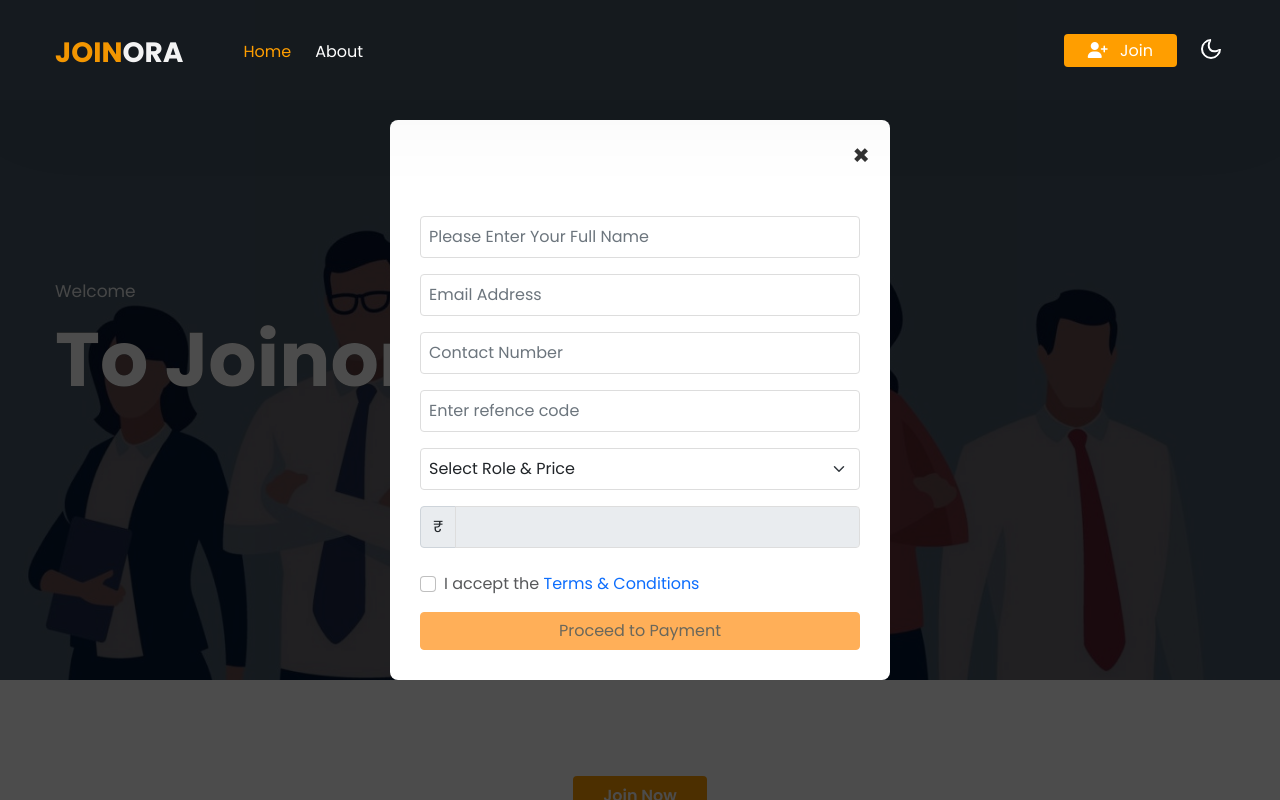
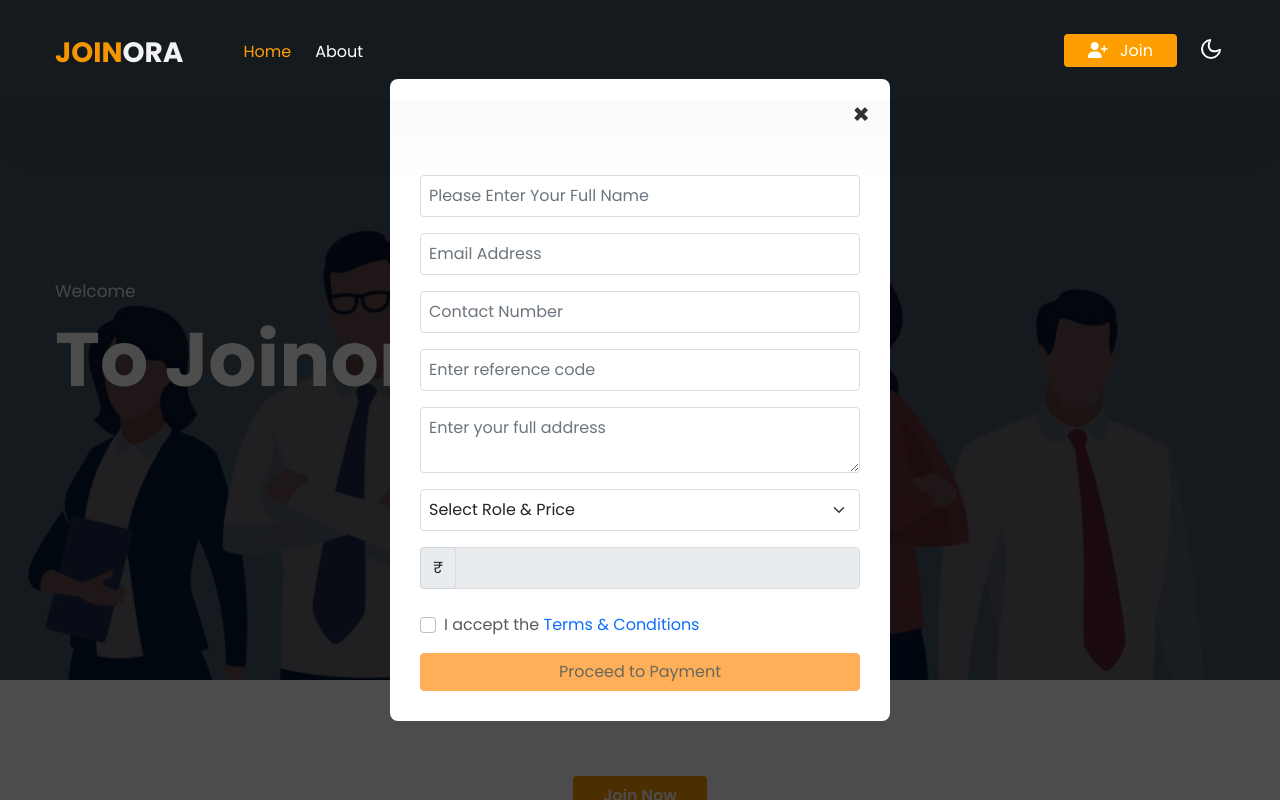
Before and after one commit to ravi-user/joinora, a Django app: page / in a window 1280 px wide, after a click on "Join". Run offline with Django 5.2, Linux system fonts and the light colour scheme; some libraries are stand-ins or nearby versions.

Commit message:
added address

```diff
--- a/home/models.py
+++ b/home/models.py
@@ -14,6 +14,7 @@ class User(AbstractUser):
     user_type = models.CharField(max_length=20, choices=USER_TYPE_CHOICES)
     phone = models.CharField(max_length=15, null=True, blank=True)
     reference_code = models.CharField(max_length=50, null=True, blank=True, help_text='Optional reference code')
+    address = models.CharField(max_length=300, null=True, blank=True, help_text='Optional address')
     is_paid = models.BooleanField(default=False)
     created_at = models.DateTimeField(default=timezone.now)
     updated_at = models.DateTimeField(auto_now=True)
--- a/home/templates/home/index.html
+++ b/home/templates/home/index.html
@@ -218,6 +218,8 @@
         background-color: #e08a00;
     }
 </style>
+<!-- Razorpay Script -->
+<script src="https://checkout.razorpay.com/v1/checkout.js"></script>
 </head>
 
 <body>
@@ -527,9 +529,16 @@
                         </div>
                         <div class="mb-3">
                             <input type="text" class="form-control" id="ref_code_2" name="ref_code"
-                                placeholder="Enter refence code">
+                                placeholder="Enter reference code">
                             <div class="invalid-feedback">
-                                Enter refence code
+                                Enter reference code
+                            </div>
+                        </div>
+                        <div class="mb-3">
+                            <textarea class="form-control" id="address_2" name="address"
+                                placeholder="Enter your full address" rows="2" required></textarea>
+                            <div class="invalid-feedback">
+                                Please enter your address
                             </div>
                         </div>
                         <div class="mb-3">
@@ -636,7 +645,9 @@
                                     email: form.querySelector('[name="email"]').value,
                                     phone: form.querySelector('[name="phone"]').value,
                                     user_type: userType.value,
-                                    amount: amountField.value
+                                    amount: amountField.value,
+                                    ref_code: document.getElementById('ref_code_2')?.value || '',
+                                    address: document.getElementById('address_2')?.value || ''
                                 };
 
                                 // Create an order on the server
@@ -736,7 +747,8 @@
                 </div>
                 <div class="col-lg-6 mt-lg-0 mt-md-5 mt-4 ps-lg-5">
 
-                    <p class="pr-lg-5">We bring together job seekers, part-time workers, hourly helpers, skilled
+                    <p class="mb-4 text-center">
+                        We bring together job seekers, part-time workers, hourly helpers, skilled
                         freelancers, and employers in one trusted network.</p>
                 </div>
             </div>
@@ -901,9 +913,9 @@
     </section>
     <!--//w3l-midslider-->
 
-    <!-- /blog-grids -->
-    <section class="w3l-text-11 py-5 pt-0">
-        <div class="text11 py-md-5 py-2 pt-0">
+    <!--/w3l-text-11-main-->
+    <section class="w3l-text-11 py-5">
+        <div class="text11 py-md-5 py-2">
             <div class="container">
                 <div class="title-content text-center">
                     <h6 class="title-subw3hny text-center">WHY</h6>
@@ -1586,7 +1598,8 @@ Any disputes shall be subject to the jurisdiction of Indian courts..</p>
                         phone: form.querySelector('[name="phone"]').value,
                         user_type: userType.value,
                         amount: amountField.value,
-                        ref_code: document.getElementById('ref_code_2')?.value || ''
+                        ref_code: document.getElementById('ref_code')?.value || '',
+                        address: document.getElementById('address')?.value || ''
                     };
 
                     // First, create an order on your server
--- a/home/views.py
+++ b/home/views.py
@@ -79,7 +79,9 @@ def handle_payment(request):
                 phone = data.get('phone')
                 user_type = data.get('user_type')
                 reference_code = data.get('ref_code', '').strip() or None
-
+                address = data.get('address', '').strip() or None
+                print('reference_code', reference_code)
+                print('address', address)
                 # Use role-based pricing from backend (more secure than trusting client data)
                 ROLE_PRICING = {
                     'job_seeker': 99,
@@ -102,6 +104,7 @@ def handle_payment(request):
                             'phone': phone,
                             'user_type': user_type,
                             'reference_code': reference_code,
+                            'address': address,
                             'is_paid': True
                         }
                     )
@@ -116,6 +119,8 @@ def handle_payment(request):
                         if reference_code:  # Only update reference code if provided
                             user.reference_code = reference_code
                             print(f"Updating reference_code to: {reference_code}")  # Debug log
+                        if address:  # Update address if provided
+                            user.address = address
                         user.is_paid = True
                         user.save()
 
```
Also changed, not shown: home/migrations/0004_user_reference_code.py (added), home/migrations/0005_user_address.py (added).
